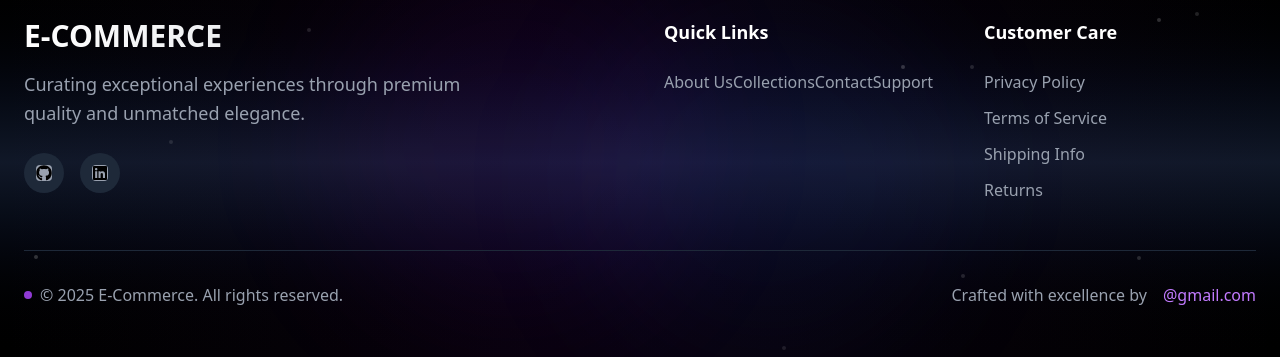
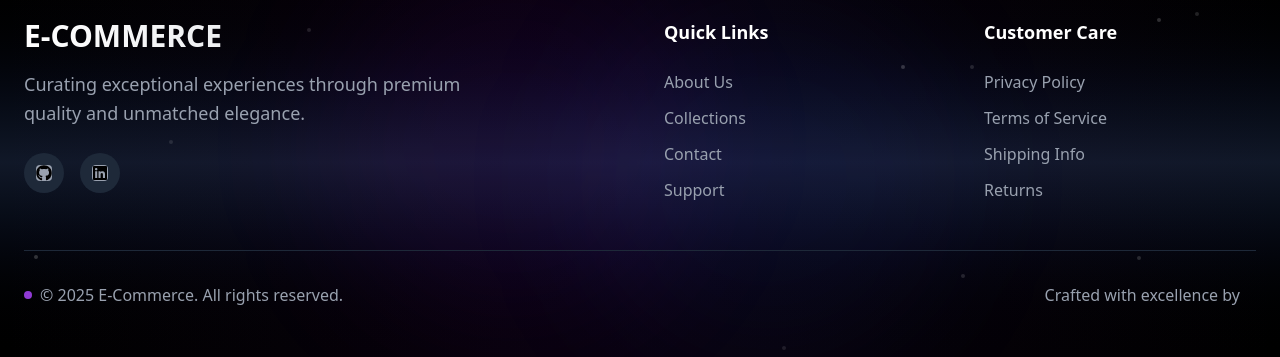
Before and after one commit to hamsashahbaz11-rgb/E-commerce, a Next.js app: page /products/1 in a window 1280 px wide. Shown: the part 922-1279 px from the top of the page. Built offline with nearby package versions, Linux system fonts and the light colour scheme; no server answers; the database is empty.

Commit message:
productDetail page

```diff
--- a/app/Checkout/page.js
+++ b/app/Checkout/page.js
@@ -37,10 +37,7 @@ export default function CheckoutPage() {
 
   // Effects
   useEffect(() => {
-    fetchCartData();
-  }, []);
-
-  // Fetch cart data from API
+      // Fetch cart data from API
   const fetchCartData = async () => {
     try {
       const userId = localStorage.getItem('userId');
@@ -65,6 +62,10 @@ export default function CheckoutPage() {
       setLoading(false);
     }
   };
+    fetchCartData();
+  }, [router]);
+
+
 
   // Handle form input changes
   const handleInputChange = (e) => {
--- a/app/about/page.js
+++ b/app/about/page.js
@@ -30,16 +30,16 @@ export default function AboutPage() {
               <div>
                 <h2 className="text-2xl font-semibold mb-4 text-purple-400">Technology Stack</h2>
                 <div className="grid grid-cols-2 gap-3">
-                  <div className="bg-gray-900 p-3 rounded-lg border border-gray-700">
-                    <span className="text-sm font-medium">Next.js</span>
+                  <div className="bg-gray-900 p-3 rounded-lg border border-gray-700 hover:bg-gray-950 hover:text-md transform-2d duration-300">
+                    <span className="text-sm font-medium hover:text-md transform-2d duration-300">Next.js</span>
                   </div>
-                  <div className="bg-gray-900 p-3 rounded-lg border border-gray-700">
+                  <div className="bg-gray-900 p-3 rounded-lg border border-gray-700 hover:bg-gray-950 hover:text-md transform-2d duration-300">
                     <span className="text-sm font-medium">React</span>
                   </div>
-                  <div className="bg-gray-900 p-3 rounded-lg border border-gray-700">
+                  <div className="bg-gray-900 p-3 rounded-lg border border-gray-700 hover:bg-gray-950 hover:text-md transform-2d duration-300">
                     <span className="text-sm font-medium">Tailwind CSS</span>
                   </div>
-                  <div className="bg-gray-900 p-3 rounded-lg border border-gray-700">
+                  <div className="bg-gray-900 p-3 rounded-lg border border-gray-700 hover:bg-gray-950 hover:text-md transform-2d duration-300">
                     <span className="text-sm font-medium">MongoDB</span>
                   </div>
                 </div>
@@ -84,7 +84,7 @@ export default function AboutPage() {
           {/* Stats Section */}
           <div className="grid grid-cols-2 lg:grid-cols-4 gap-6 mb-16">
             <div className="text-center bg-gray-900 p-6 rounded-lg border border-gray-700">
-              <div className="text-3xl font-bold text-blue-400 mb-2">2024</div>
+              <div className="text-3xl font-bold text-blue-400 mb-2">2025</div>
               <div className="text-gray-400 text-sm">Year Started</div>
             </div>
             <div className="text-center bg-gray-900 p-6 rounded-lg border border-gray-700">
--- a/app/components/Footer.js
+++ b/app/components/Footer.js
@@ -5,6 +5,9 @@ import React from 'react';
 import { FaGithub, FaGithubAlt, FaLinkedin, FaLinkedinIn } from 'react-icons/fa';
 
 const Footer = () => {
+  const socialLinks = [
+  { name:'About Us', link: "/about"},   { name:'Collections', link: "/products"},{ name: "Contact", link:'/auth/login'}, {name:'Support', link: `mailto:${process.env.NEXT_PUBLIC_EMAIL}`}
+  ]
   return (
     <footer className="relative bg-gradient-to-b from-black via-gray-900 to-black border-t border-gray-800 overflow-hidden">
       {/* Ambient glow effects */}
@@ -67,11 +70,13 @@ const Footer = () => {
           {/* Quick Links */}
           <div>
             <h4 className="text-white font-semibold text-lg mb-6">Quick Links</h4>
-            <ul className="space-y-3">
-              {['About Us', 'Collections', 'Contact', 'Support'].map((link) => (
-                <li key={link} href="#" className="text-gray-400 hover:text-white transition-colors duration-300 hover:translate-x-1 inline-block">
-                  {link}
+            <ul className="space-y-3 flex flex-col">
+              {socialLinks.map((item) => (
+                <Link key={item.link} href={item.link} >
+                <li className="text-gray-400 hover:text-white transition-colors duration-300 hover:translate-x-1 inline-block ">
+                  {item.name}
                 </li>
+                </Link>
               ))}
             </ul>
           </div>
@@ -104,11 +109,11 @@ const Footer = () => {
             <div className="flex items-center space-x-4 text-gray-400 flex-wrap flex-col md:flex-row">
               <span>Crafted with excellence by</span>
               <Link
-                href="mailto:email@gmail.com"
+                href={`mailto:${process.env.NEXT_PUBLIC_EMAIL}`}
                 className="text-purple-400 hover:text-purple-300 font-medium transition-colors duration-300 hover:underline"
               >
-                {process.env.NEXT_PUBLIC_EMAIL}@gmail.com
-              </Link>
+                {process.env.NEXT_PUBLIC_EMAIL}
+                            </Link>
             </div>
           </div>
         </div>
--- a/app/products/[id]/layout.js
+++ b/app/products/[id]/layout.js
@@ -22,7 +22,7 @@ export async function generateMetadata({ params }) {
     title: `${product.name} - H-ecommerce`,
     description: product.description,
     keywords: `${product.category}, ${product.subcategory}, ${product.brand}, online shopping`,
-     metadataBase: new URL(process.env.NEXT_PUBLIC_SITE_URL || process.env.NEXT_PUBLIC_APP_URL),
+    metadataBase: new URL(process.env.NEXT_PUBLIC_SITE_URL || process.env.NEXT_PUBLIC_APP_URL || 'http://localhost:3000'),
 
     openGraph: {
 
@@ -70,3 +70,81 @@ export async function generateMetadata({ params }) {
 export default function ProductLayout({ children }) {
   return children;
 }
+
+// async function getProduct(id) {
+//   const url = process.env.NEXT_PUBLIC_SITE_URL || process.env.NEXT_PUBLIC_APP_URL || 'https://default-url.com';
+//   console.log('Fetching URL:', `${url}/api/products/${id}`); // Log URL
+//   const res = await fetch(`${url}/api/products/${id}`);
+//   if (!res.ok) {
+//     console.error(`Fetch failed with status: ${res.status}, ${res.statusText}`);
+//     return null;
+//   }
+//   const data = await res.json();
+//   console.log('API Response:', data); // Log response
+//   return data;
+// }
+
+// export async function generateMetadata({ params }) {
+//   const id = (await params).id;
+//   const objProduct = await getProduct(id);
+//   const product = objProduct?.product;
+
+//   if (!product || !objProduct) {
+//     return {
+//       title: 'Product Not Found - H-ecommerce',
+//       description: 'The requested product could not be found.',
+//     };
+//   }
+
+//   const baseUrl = process.env.NEXT_PUBLIC_SITE_URL || process.env.NEXT_PUBLIC_APP_URL || 'https://default-url.com';
+//   const images = Array.isArray(product.images)
+//     ? product.images
+//         .filter(img => img && img.url && img.url.startsWith('http')) // Filter valid URLs
+//         .map(img => ({
+//           url: img.url,
+//           width: 800,
+//           height: 600,
+//           alt: product.name || 'Product Image',
+//         }))
+//     : [];
+
+//   return {
+//     title: `${product.name || 'Untitled Product'} - H-ecommerce`,
+//     description: product.description || 'No description available',
+//     keywords: `${product.category || ''}, ${product.subcategory || ''}, ${product.brand || ''}, online shopping`,
+//     metadataBase: new URL(baseUrl),
+
+//     openGraph: {
+//       title: product.name || 'Untitled Product',
+//       description: product.description || 'No description available',
+//       images,
+//       type: 'website',
+//       website: {
+//         price: {
+//           amount: product.price || 0,
+//           currency: 'USD',
+//         },
+//         availability: product.stock > 0 ? 'in stock' : 'out of stock',
+//       },
+//     },
+//     twitter: {
+//       card: 'summary_large_image',
+//       title: product.name || 'Untitled Product',
+//       description: product.description || 'No description available',
+//       images: images.length > 0 ? images[0].url : null,
+//     },
+//     other: {
+//       'og:type': 'product',
+//       'product:price:amount': product.price || 0,
+//       'product:price:currency': 'USD',
+//       'product:availability': product.stock > 0 ? 'in stock' : 'out of stock',
+//       'product:brand': product.brand || 'Unknown',
+//       'product:category': product.category || 'Unknown',
+//       'product:images': images.length > 0 ? images[0].url : null,
+//     },
+//   };
+// }
+
+// export default function ProductLayout({ children }) {
+//   return children;
+// }
--- a/app/products/[id]/page.js
+++ b/app/products/[id]/page.js
@@ -436,7 +436,7 @@ const ProductDetail = () => {
   const [currentVariantKey, setCurrentVariantKey] = useState('');
 
   const getLocalStorageItem = (key) => {
-    if (typeof(window) !== 'undefined') {
+    if (typeof (window) !== 'undefined') {
       return localStorage.getItem(key);
     }
     return null;
@@ -498,13 +498,19 @@ const ProductDetail = () => {
     if (quantity > maxStock) {
       setQuantity(Math.max(1, Math.min(quantity, maxStock)));
     }
-  }, [selectedColor, selectedSize]);
+  }, [selectedColor, selectedSize, getCurrentVariantStock, quantity]);
 
   useEffect(() => {
     const fetchProduct = async () => {
       setLoading(true);
       try {
-        const res = await fetch(`/api/products/${params.id}`);
+        const res = await fetch(`/api/products/${params.id}`, {
+          method: "GET",
+          headers: {
+            "Content-Type": "application/json",
+          },
+
+        });
         const productData = await res.json();
         if (!res.ok || !productData.success || !productData.product) {
           return { notFound: true };
@@ -539,7 +545,7 @@ const ProductDetail = () => {
       }
     };
     checkWishlistStatus();
-  }, [ params.id]);
+  }, [params.id]);
 
   useEffect(() => {
     const fetchRelatedProducts = async () => {
@@ -820,8 +826,10 @@ const ProductDetail = () => {
                 animate={{ scale: 1 }}
                 transition={{ duration: 0.6 }}
               >
+
                 <Image
-                  src={product?.images?.[selectedImageIndex]?.url || product.images?.[0]?.url || '/placeholder.jpg'}
+                  priority={true}
+                  src={product?.images?.[selectedImageIndex]?.url || product.images?.[0]?.url || '/no-image.png'}
                   alt={`${product.name} - View ${selectedImageIndex + 1}`}
                   fill={true}
                   className="object-cover hover:scale-105 transition-transform duration-700 absolute"
@@ -863,7 +871,8 @@ const ProductDetail = () => {
                       whileTap={{ scale: 0.95 }}
                     >
                       <Image
-                        src={image.url}
+                        src={image.url  || '/no-image.png'}
+                        priority={true}
                         alt={`${product.name} ${index + 1}`}
                         width={80}
                         height={80}
@@ -1404,7 +1413,8 @@ const ProductDetail = () => {
                 <div className="bg-gradient-to-br from-gray-800/50 via-gray-900/80 to-black/90 backdrop-blur-sm rounded-2xl shadow-xl border border-gray-700/30 overflow-hidden transition-all duration-500 group-hover:shadow-2xl group-hover:shadow-amber-400/10 group-hover:-translate-y-2 group-hover:border-amber-400/30">
                   <div className="relative h-48 w-full overflow-hidden">
                     <Image
-                      src={relatedProduct.images[0]?.url || '/placeholder.jpg'}
+                      priority={true}
+                      src={relatedProduct.images[0]?.url || '/no-image.png'}
                       alt={relatedProduct.name}
                       fill
                       className="object-cover transition-transform duration-700 group-hover:scale-110"
--- a/next.config.mjs
+++ b/next.config.mjs
@@ -1,4 +1,5 @@
 /** @type {import('next').NextConfig} */
+
 const nextConfig = {
   images: {
     // This allows Next.js's Image component to optimize images from specified remote domains.
```
Lines whose indentation alone changed are shown as unchanged.
